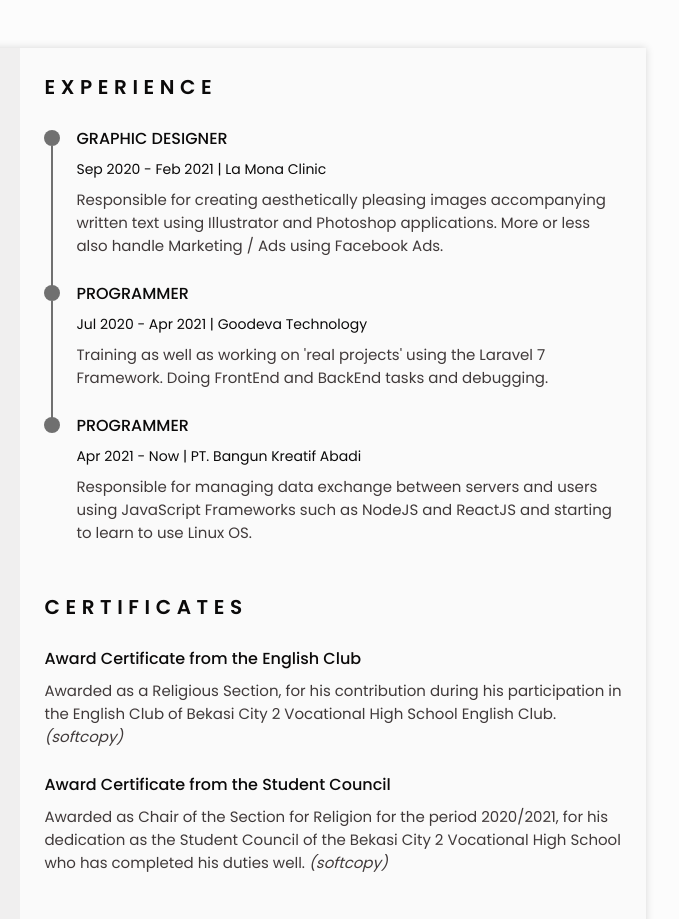
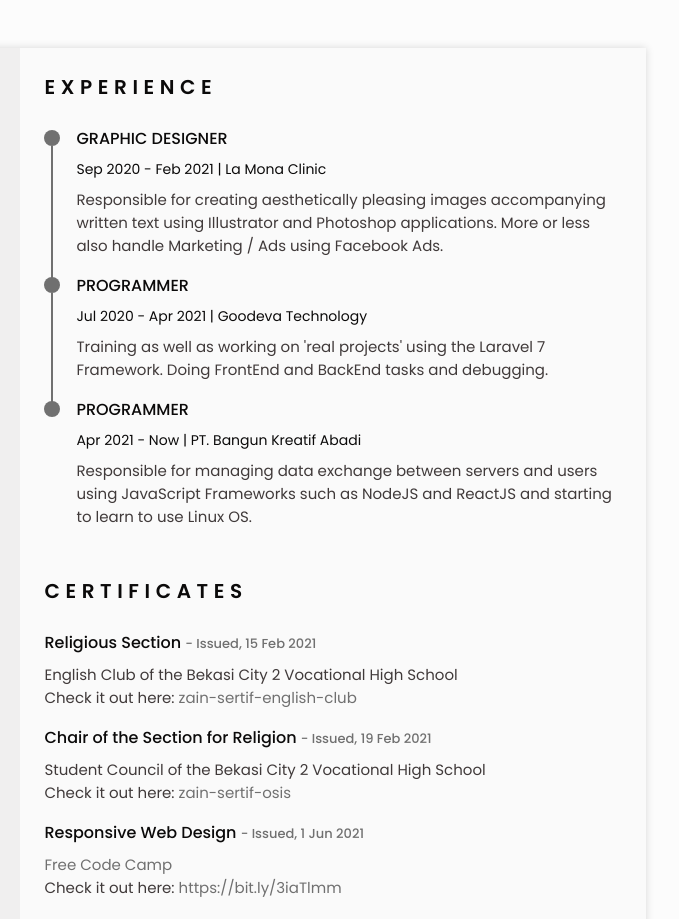
Before and after one commit to yUm1k4/zain-cv, a plain HTML site: page index.html in a window 1280 px wide. Shown: the top 919 px of the page, 478-1157 px from the left. Drawn offline with nearby package versions, Linux system fonts and the light colour scheme.

Commit message:
fix: update new pdf and sertifikat

```diff
--- a/assets/css/styles.css
+++ b/assets/css/styles.css
@@ -204,6 +204,11 @@ ul {
 
 a {
   text-decoration: none;
+  color: var(--text-color-light);
+}
+
+a:hover {
+  color: var(--title-color);
 }
 
 img {
@@ -240,7 +245,8 @@ img {
 
 .bd-grid {
   display: grid;
-  gap: 1.5rem;
+  /* gap: 1.5rem; */
+  gap: 1rem;
 }
 
 .l-header {
@@ -510,10 +516,12 @@ img {
   gap: .25rem;
 }
 
+.certificate__subtitle,
 .references__subtitle {
   color: var(--text-color-light);
 }
 
+.certificate__subtitle,
 .references__subtitle,
 .references__contact {
   font-size: var(--smaller-font-size);
--- a/index.html
+++ b/index.html
@@ -319,20 +319,40 @@
                         <div class="certificate__container bd-grid">
                             <div class="certificate__content">
                                 <h3 class="certificate__title">
-                                    Award Certificate from the English Club
+                                    Religious Section <span class="certificate__subtitle">- Issued, 15 Feb 2021</span>
                                 </h3>
                                 <p class="certificate__decription">
-                                    Awarded as a Religious Section, for his contribution during his participation in the English Club of Bekasi City 2 Vocational High School English Club. <i>(softcopy)</i>
+                                    English Club of the Bekasi City 2 Vocational High School
+                                    <!-- Awarded as a Religious Section, for his contribution during his participation in the English Club of Bekasi City 2 Vocational High School English Club. <i>(softcopy)</i> -->
                                     <!-- Diberikan sebagai Seksi Keagamaan, atas kontribusinya selama berpartisipasi dalam ekskul English Club SMK Negeri 2 Kota Bekasi. <i>(softcopy)</i> -->
+                                </p>
+                                <p class="certificate__description">
+                                    Check it out here: <a href="https://yum1k4.github.io/img/sertifikat/zainudin sertifikat english club.png">zain-sertif-english-club</a>
                                 </p>
                             </div>
                             <div class="certificate__content">
                                 <h3 class="certificate__title">
-                                    Award Certificate from the Student Council
+                                    <!-- Award Certificate from the Student Council -->
+                                    Chair of the Section for Religion <span class="certificate__subtitle">- Issued, 19 Feb 2021</span>
                                 </h3>
                                 <p class="certificate__decription">
-                                    Awarded as Chair of the Section for Religion for the period 2020/2021, for his dedication as the Student Council of the Bekasi City 2 Vocational High School who has completed his duties well. <i>(softcopy)</i>
+                                    Student Council of the Bekasi City 2 Vocational High School
+                                    <!-- Awarded as Chair of the Section for Religion for the period 2020/2021, for his dedication as the Student Council of the Bekasi City 2 Vocational High School who has completed his duties well. <i>(softcopy)</i> -->
                                     <!-- Diberikan sebagai Ketua Seksi Bidang Kerohanian periode 2020/2021, atas pengabdiannya sebagai Pengurus OSIS SMK Negeri 2 Kota Bekasi yang telah menyelesaikan tugasnya dengan baik. <i>(softcopy)</i> -->
+                                </p>
+                                <p class="certificate__description">
+                                    Check it out here: <a href="https://yum1k4/github.io/img/sertifikat/zainudin sertifikat osis.jpg">zain-sertif-osis</a>
+                                </p>
+                            </div>
+                            <div class="certificate__content">
+                                <h3 class="certificate__title">
+                                    Responsive Web Design <span class="certificate__subtitle">- Issued, 1 Jun 2021</span>
+                                </h3>
+                                <p class="certificate__decription">
+                                    <a href="https://freecodecamp.org" target="_blank">Free Code Camp</a>
+                                </p>
+                                <p class="certificate__description">
+                                    Check it out here: <a href="https://bit.ly/3iaTlmm">https://bit.ly/3iaTlmm</a>
                                 </p>
                             </div>
                         </div>
@@ -356,7 +376,7 @@
                                 <h3 class="references__title">Alandra Ravi</h3>
                                 <ul class="references__contact">
                                     <li>WhatsApp: +62 838-9635-2934</li>
-                                    <li>Email: ~</li>
+                                    <!-- <li>Email: ~</li> -->
                                 </ul>
                             </div>
                             <div class="references__content bd-grid">
@@ -364,7 +384,7 @@
                                 <h3 class="references__title">Andi Susandi, S. Kom.</h3>
                                 <ul class="references__contact">
                                     <li>WhatsApp: +62 856-9208-1534</li>
-                                    <li>Email: ~</li>
+                                    <!-- <li>Email: ~</li> -->
                                 </ul>
                             </div>
                         </div>
```
Also changed, not shown: 1 other file.
